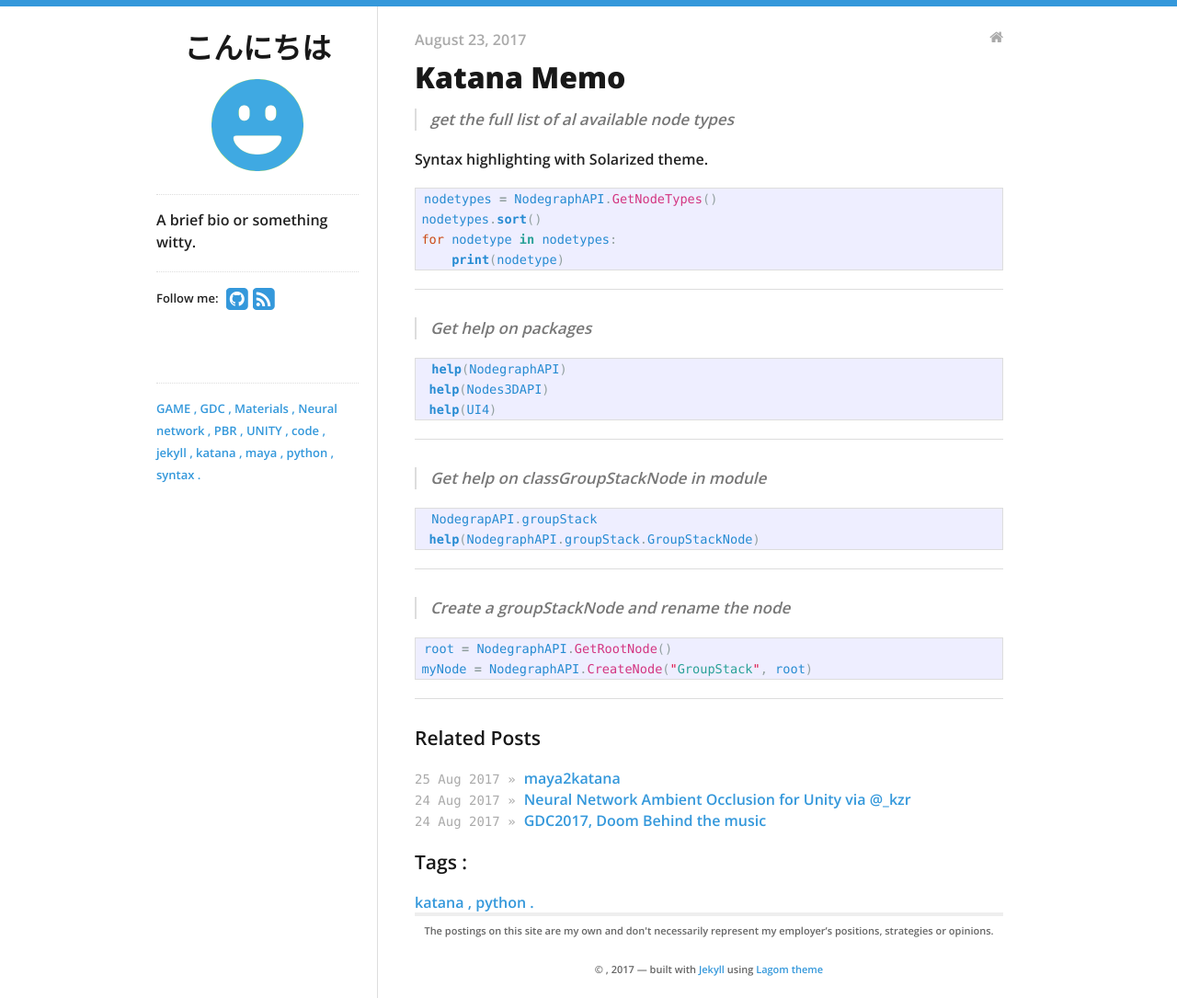
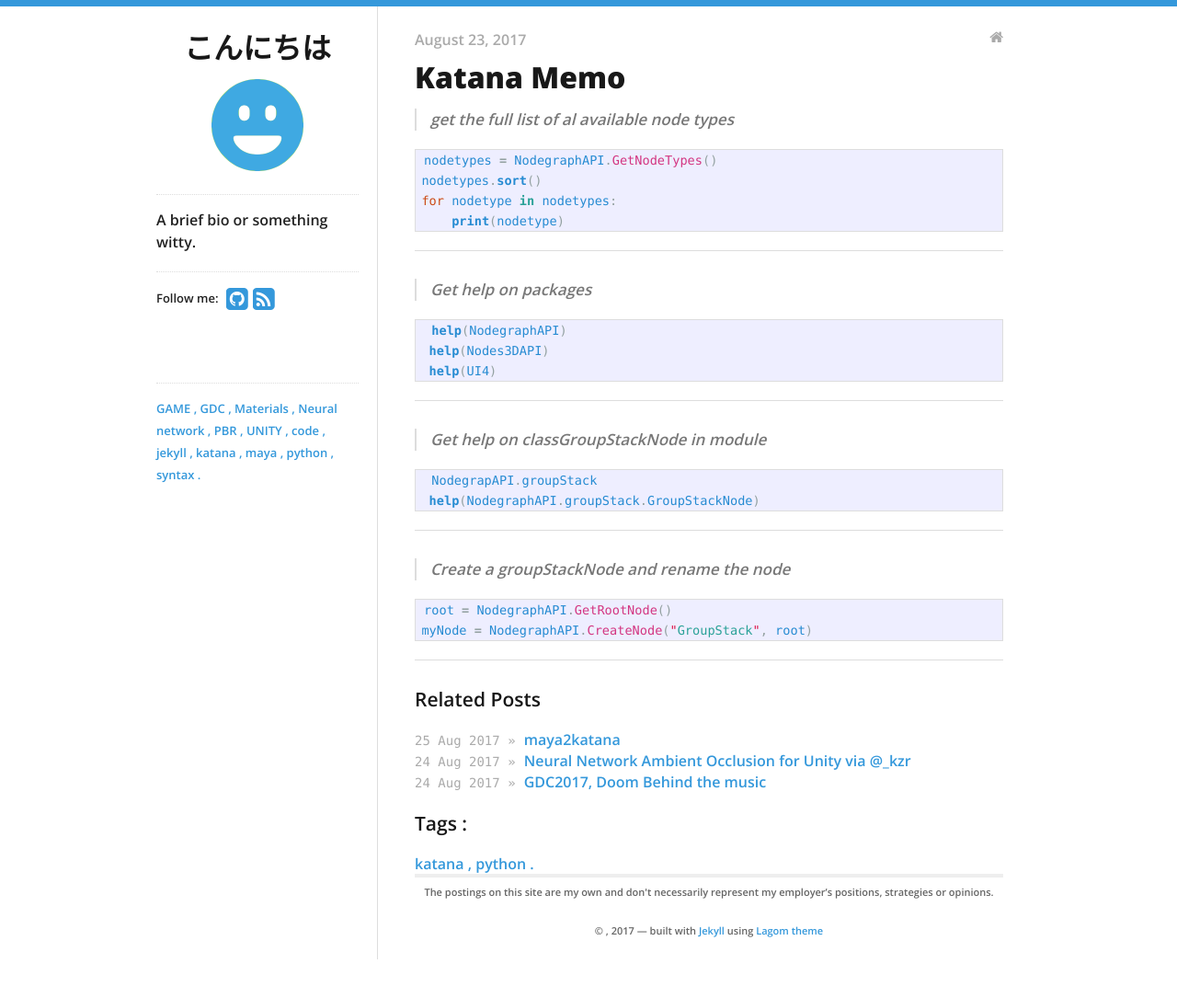
Before and after one commit to yoann01/ktmd, a Jekyll site: the page built from _posts/2017-08-23-Katana-python-part2.md, in a window 1280 px wide. Shown: the whole page at 92% size. Built offline with Jekyll 4.4.1, drawn with Linux system fonts in a browser that asks for light colours; nearby versions of some CDN libraries; after the commit the page ends 1043 px from its top, so only the background shows below that.

Commit message:
Update 2017-08-23-Katana-python-part2.md

```diff
--- a/_posts/2017-08-23-Katana-python-part2.md
+++ b/_posts/2017-08-23-Katana-python-part2.md
@@ -8,7 +8,6 @@ categories:
 
 > get the full list of al available node types
 
-Syntax highlighting with Solarized theme.
 {% highlight python %}
 nodetypes = NodegraphAPI.GetNodeTypes()
 nodetypes.sort()
```
